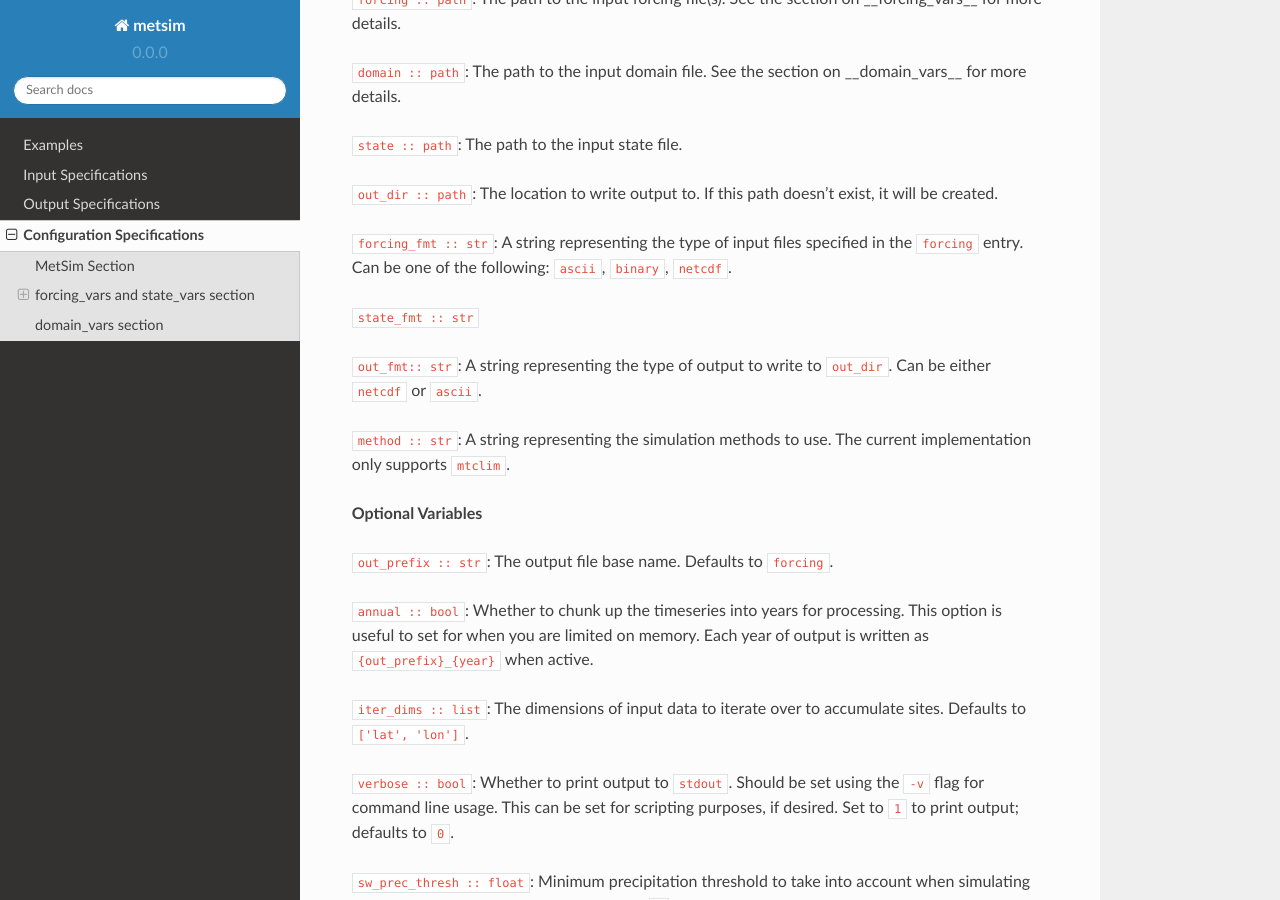
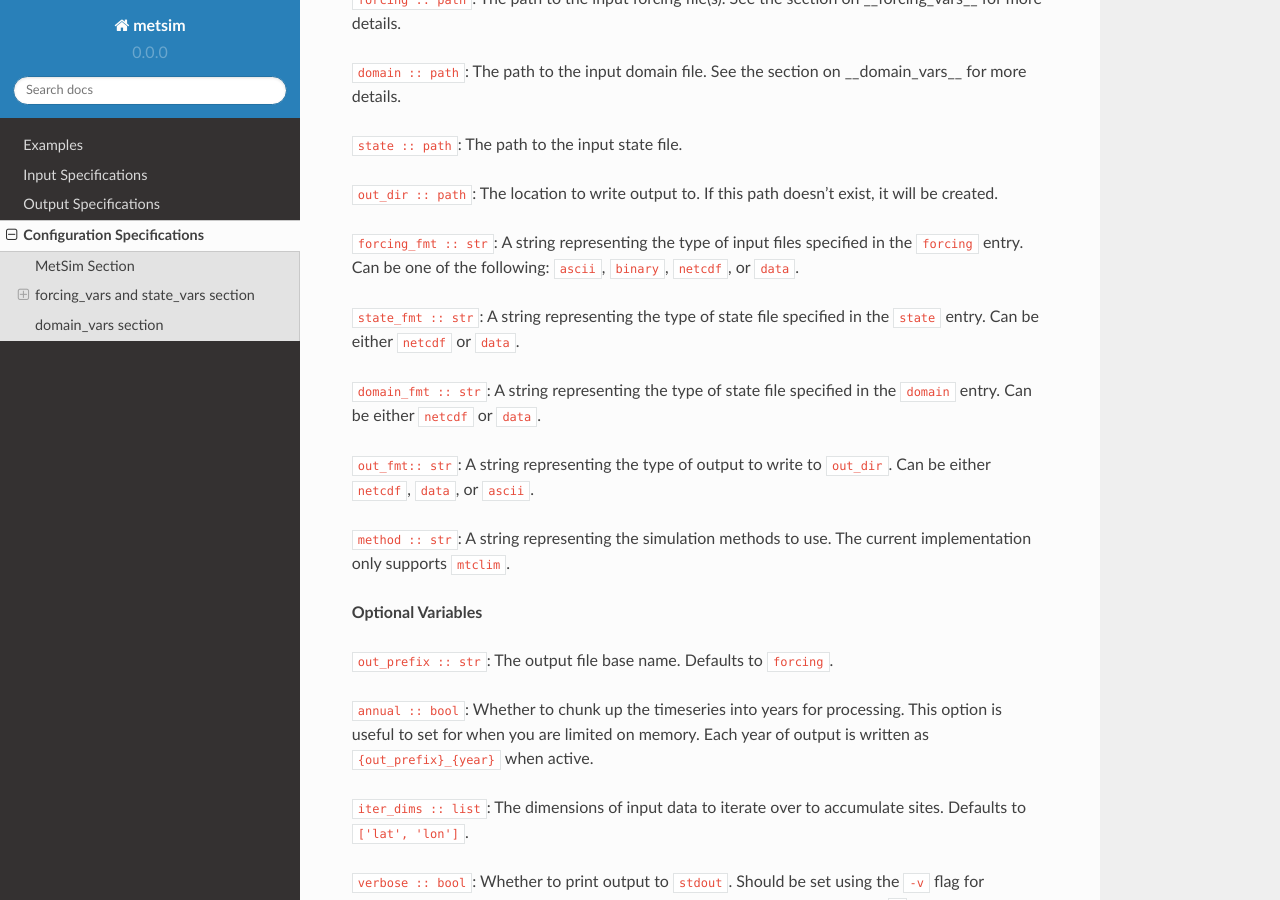
Before and after one commit to UW-Hydro/MetSim, a Sphinx documentation site: the page built from docs/configuration.rst, in a window 1280 px wide and 900 px high, scrolled down 496 px. Built offline with Sphinx 7.4.7 and the Read the Docs theme 2.0.0, drawn with Linux system fonts in a browser that asks for light colours; pages that are not in the unit, such as notebooks, are missing from menus.

Commit message:
Update docs on configuration variables.

```diff
--- a/docs/configuration.rst
+++ b/docs/configuration.rst
@@ -34,12 +34,16 @@ exist, it will be created.
 
 ``forcing_fmt :: str``: A string representing the type of input files specified in
 the ``forcing`` entry.  Can be one of the following: ``ascii``, ``binary``,
-``netcdf``.
+``netcdf``, or ``data``.
 
-``state_fmt :: str``
+``state_fmt :: str``: A string representing the type of state file specified in
+the ``state`` entry.  Can be either ``netcdf`` or ``data``.
+
+``domain_fmt :: str``: A string representing the type of state file specified in
+the ``domain`` entry.  Can be either ``netcdf`` or ``data``.
 
 ``out_fmt:: str``: A string representing the type of output to write to
-``out_dir``.  Can be either ``netcdf`` or ``ascii``.
+``out_dir``.  Can be either ``netcdf``, ``data``, or ``ascii``.
 
 ``method :: str``: A string representing the simulation methods to use.  The
 current implementation only supports ``mtclim``.
```
